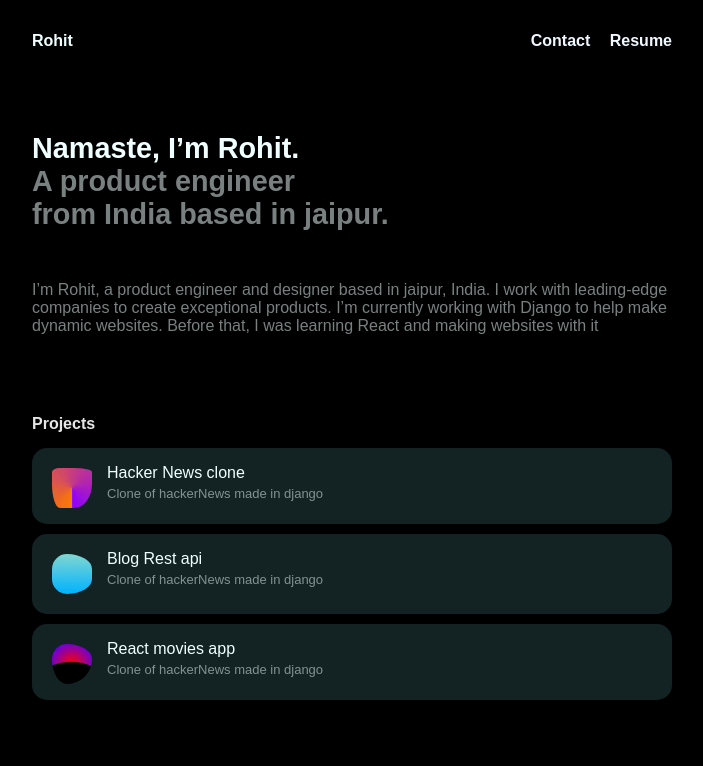
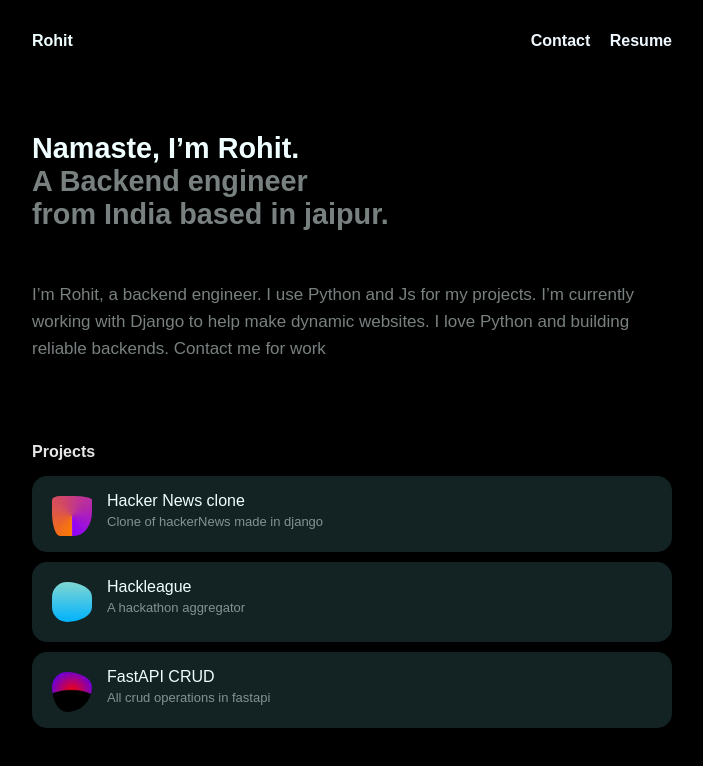
Before and after one commit to siesto1elemento/My-portfolio, a plain HTML site: page index.html in a window 1280 px wide. Shown: the whole page, without its empty margins (288-991 px from the left). Drawn offline with Linux system fonts and the light colour scheme.

Commit message:
Minor changes

```diff
--- a/index.css
+++ b/index.css
@@ -57,6 +57,8 @@ a{
 .full-intro{
     opacity: 0.5;
     margin-top: 50px;
+    line-height: 1.6;
+    font-size: 17px;
 }
 
 .project-heading{
--- a/index.html
+++ b/index.html
@@ -12,14 +12,14 @@
                 <p class="name">Rohit</p>
             <div class="links">
                 <a class="link1" href="">Contact</a>
-                <a class="link2" href="">Resume</a>
+                <a class="link2" href="https://drive.google.com/file/d/1WyivxSge9qERVQ6S5eWV5eur-PzK9LQl/view?usp=sharing">Resume</a>
             </div>
         </div>
         <div class="intro">
             <p class="">Namaste, I’m Rohit.<br>
-            <span class="faded">A product engineer <br>from India based in jaipur.</span></p>
+            <span class="faded">A Backend engineer <br>from India based in jaipur.</span></p>
         </div>
-        <div class="full-intro">I’m Rohit, a product engineer and designer based in jaipur, India. I work with leading-edge companies to create exceptional products. I’m currently working with Django to help make dynamic websites. Before that, I was learning React and making websites with it </div>
+        <div class="full-intro">I’m Rohit, a backend engineer. I use Python and Js for my projects. I’m currently working with Django to help make dynamic websites. I love Python and building reliable backends. Contact me for work</div>
         <p class=" name project-heading">Projects</p>
         <div>
             <div class="projects">
@@ -28,11 +28,11 @@
             </div>
             <div class="projects">
                 <img class="img-2" src="a.webp" width="40px" height="40px" alt="">
-                <p class="project">Blog Rest api <br><span class="faded small"> Clone of hackerNews made in django</span></p>
+                <p class="project">Hackleague <br><span class="faded small"> A hackathon aggregator</span></p>
             </div >
             <div class="projects">
                 <img class="img-3" src="c.webp" width="40px" height="40px" alt="">
-                <p class="project">React movies app<br><span class="faded small"> Clone of hackerNews made in django</span></p>
+                <p class="project">FastAPI CRUD<br><span class="faded small"> All crud operations in fastapi</span></p>
             </div>
         </div>
     </div>
```
